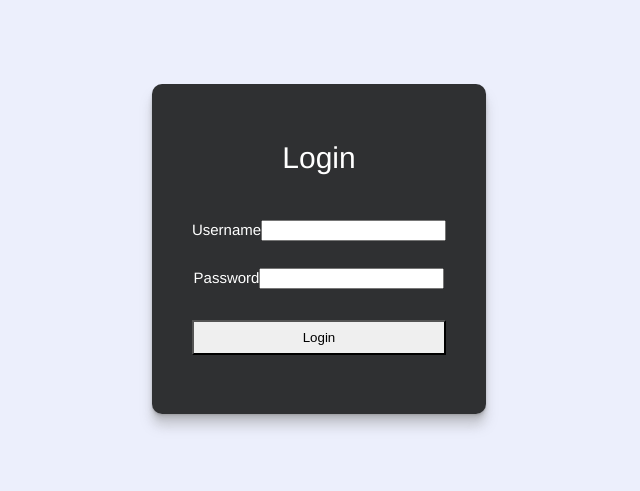
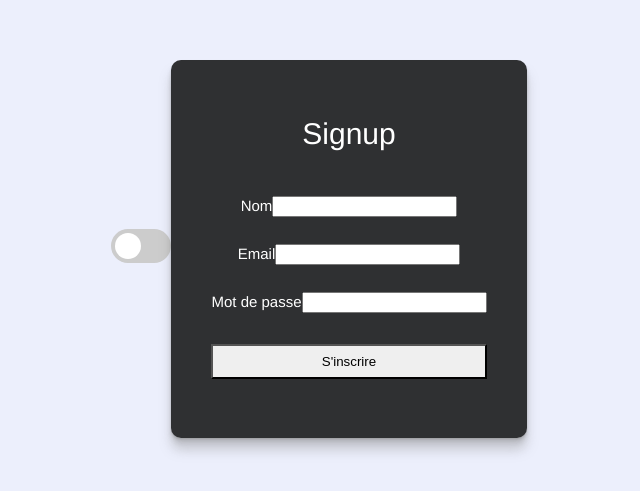
Before and after one commit to LeoJeanjean/Theatromatic, a Vue app in the folder front-end/: page /login in a window 1280 px wide. Shown: the part 151-642 px from the top of the page, without its empty margins (321-961 px from the left). Built offline with nearby package versions, Linux system fonts and the light colour scheme.

Commit message:
feat/ signup added

```diff
--- a/front-end/src/models/Character.js
+++ b/front-end/src/models/Character.js
@@ -1,4 +1,5 @@
-class Character{
+export default class Character{
+
 	constructor(name,gender,job,caracteristics){
     	this.name = name;
       	this.gender = gender;
@@ -9,4 +10,5 @@ class Character{
   	toString(){
     	return "Nom : " + this.name + "Genre: " + this.gender + "job: "+ this.job + "Caracteristiques: " + this.caracteristics;
     }
+
 }
--- /dev/null
+++ b/front-end/src/models/User.js
@@ -0,0 +1,11 @@
+export default class User {
+    constructor(name, email, password) {
+        this.name = name,
+        this.email = email,
+        this.password = password
+    }
+
+    toString(){
+    	return "Nom : " + this.name + "Email: " + this.email + "password: "+ this.password;
+    }
+}
--- a/front-end/src/views/LoginView.vue
+++ b/front-end/src/views/LoginView.vue
@@ -1,26 +1,152 @@
 <template>
+
+
   <div class="containter-login-form">
-    <form class="login-form" action="javascript:void(0);">
+
+    <div class="panel panel-default ">
+
+    <div class="panel-body">
+      <!--Only code you need is this label-->
+      <label class="switch">
+        <input type="checkbox" @click="toggleCheckbox">
+        <div class="slider round"></div>
+      </label>
+
+    </div>
+  </div>
+
+    <form class="login-form" action="javascript:void(0);" v-if="this.checkbox">
       <h1>Login</h1>
       <div class="form-input-material">
-        <label for="username">Username</label>
-        <input type="text" name="username" id="username" placeholder=" " autocomplete="off" class="form-control-material" required />
+        <label for="username">Nom</label>
+        <input type="text" name="username" id="username" placeholder=" " autocomplete="off" class="form-control-material" required v-model="nameLogin"/>
       </div>
       <div class="form-input-material">
-        <label for="password">Password</label>
-        <input type="password" name="password" id="password" placeholder=" " autocomplete="off" class="form-control-material" required />
+        <label for="password">Mot de passe</label>
+        <input type="password" name="password" id="password" placeholder=" " autocomplete="off" class="form-control-material" required v-model="passwordLogin" />
       </div>
-      <button type="submit" class="btn btn-primary btn-ghost">Login</button>
+      <button type="submit" class="btn btn-primary btn-ghost">Se connecter</button>
+    </form>
+
+    <form class="login-form" action="javascript:void(0);" v-else>
+      <h1>Signup</h1>
+      <div class="form-input-material">
+        <label for="username">Nom</label>
+        <input type="text" name="username" id="username" placeholder=" " autocomplete="off" class="form-control-material" required v-model="nameSignup"/>
+      </div>
+      <div class="form-input-material">
+        <label for="username">Email</label>
+        <input type="text" name="username" id="username" placeholder=" " autocomplete="off" class="form-control-material" required v-model="email"/>
+      </div>
+      <div class="form-input-material">
+        <label for="password">Mot de passe</label>
+        <input type="password" name="password" id="password" placeholder=" " autocomplete="off" class="form-control-material" required v-model="passwordSignup"/>
+      </div>
+      <button type="submit" class="btn btn-primary btn-ghost" @click="signup()">S'inscrire</button>
     </form>
   </div>
+
+  {{ passwordSignup }}
 
 </template>
 
 <script>
+import axios from 'axios';
+import User from "../models/User"
+
+  export default {
+
+    data() {
+      return {
+        checkbox: false,
+        nameLogin : "",
+        email: "",
+        passwordLogin: "",
+        nameSignup: "",
+        passwordSignup: ""
+      }
+    },
+    methods: {
+      toggleCheckbox() {
+      this.checkbox = !this.checkbox
+      this.$emit('setCheckboxVal', this.checkbox)
+    },
+    async signup() {
+      let newUser = new User(this.nameSignup, this.email, this.passwordSignup)
+      const response = await axios.post(
+        'http://localhost:3000/signup',
+        {
+          user: newUser
+        },
+
+      ).then((response) => {
+        console.log(response);
+      })
+    }
+    }
+  }
 
 </script>
 
 <style>
+
+
+.switch {
+  position: relative;
+  display: inline-block;
+  width: 60px;
+  height: 34px;
+}
+
+.switch input {
+  display: none;
+}
+
+.slider {
+  position: absolute;
+  cursor: pointer;
+  top: 0;
+  left: 0;
+  right: 0;
+  bottom: 0;
+  background-color: #ccc;
+  -webkit-transition: 0.4s;
+  transition: 0.4s;
+}
+
+.slider:before {
+  position: absolute;
+  content: "";
+  height: 26px;
+  width: 26px;
+  left: 4px;
+  bottom: 4px;
+  background-color: white;
+  -webkit-transition: 0.4s;
+  transition: 0.4s;
+}
+
+input:checked + .slider {
+  background-color: #101010;
+}
+
+input:focus + .slider {
+  box-shadow: 0 0 1px #101010;
+}
+
+input:checked + .slider:before {
+  -webkit-transform: translateX(26px);
+  -ms-transform: translateX(26px);
+  transform: translateX(26px);
+}
+
+.slider.round {
+  border-radius: 34px;
+}
+
+.slider.round:before {
+  border-radius: 50%;
+}
 
 .containter-login-form {
   display: flex;
@@ -35,31 +161,10 @@
   border-radius: 0;
   overflow: hidden;
 }
-.btn::before {
-  position: absolute;
-  content: "";
-  top: 0;
-  left: 0;
-  width: 100%;
-  height: 100%;
-  background: linear-gradient(120deg, transparent, var(--primary-color), transparent);
-  transform: translateX(-100%);
-  transition: 0.6s;
-}
-.btn:hover {
-  background: transparent;
-  box-shadow: 0 0 20px 10px rgba(51, 152, 219, 0.5);
-}
-.btn:hover::before {
-  transform: translateX(100%);
-}
 
-.form-input-material {
-  --input-default-border-color: white;
-  --input-border-bottom-color: white;
-}
+
 .form-input-material input {
-  color: white;
+  color: rgb(0, 0, 0);
 }
 
 .login-form {
```
Also changed, not shown: 1 other file (tests, documents, lock files or other folders).
